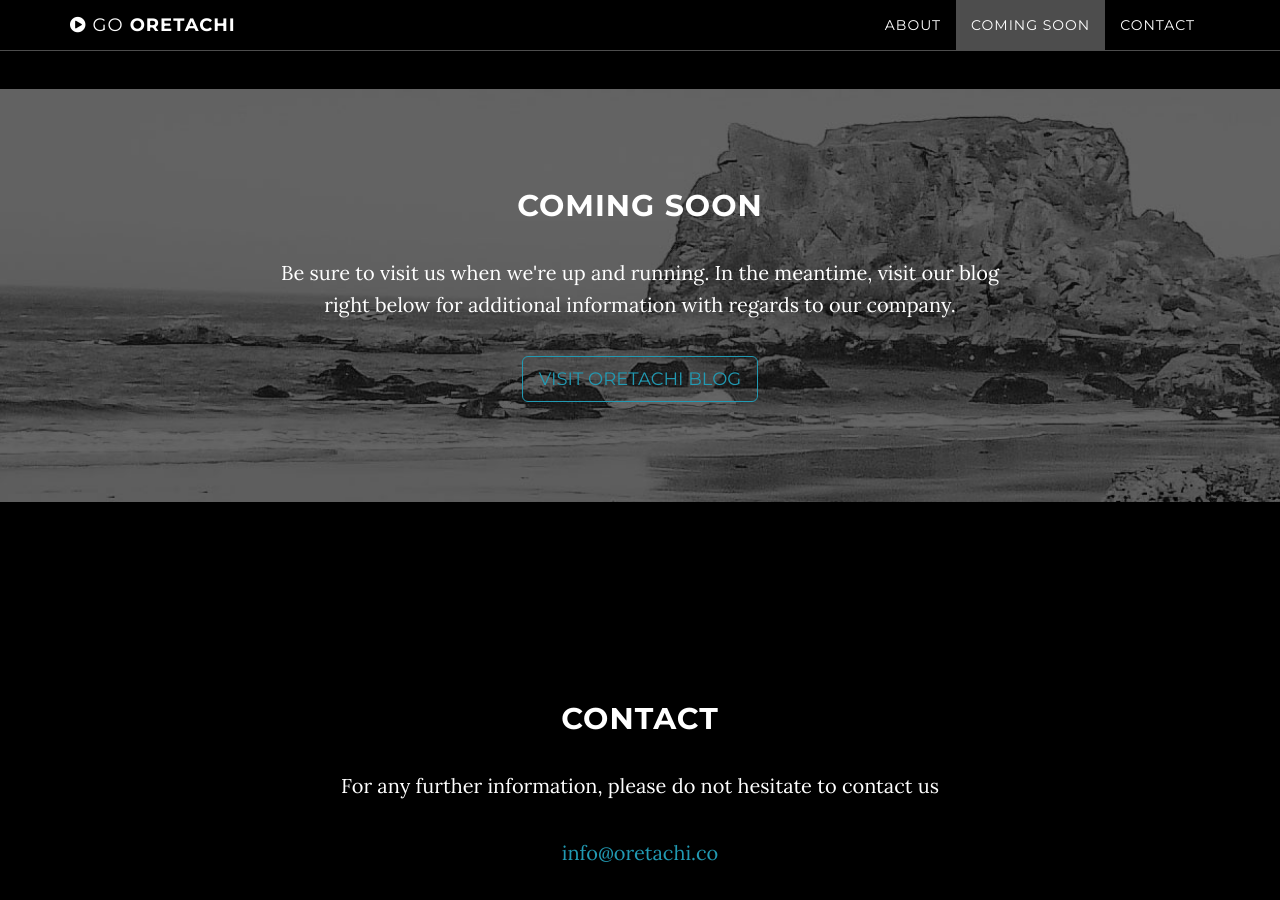
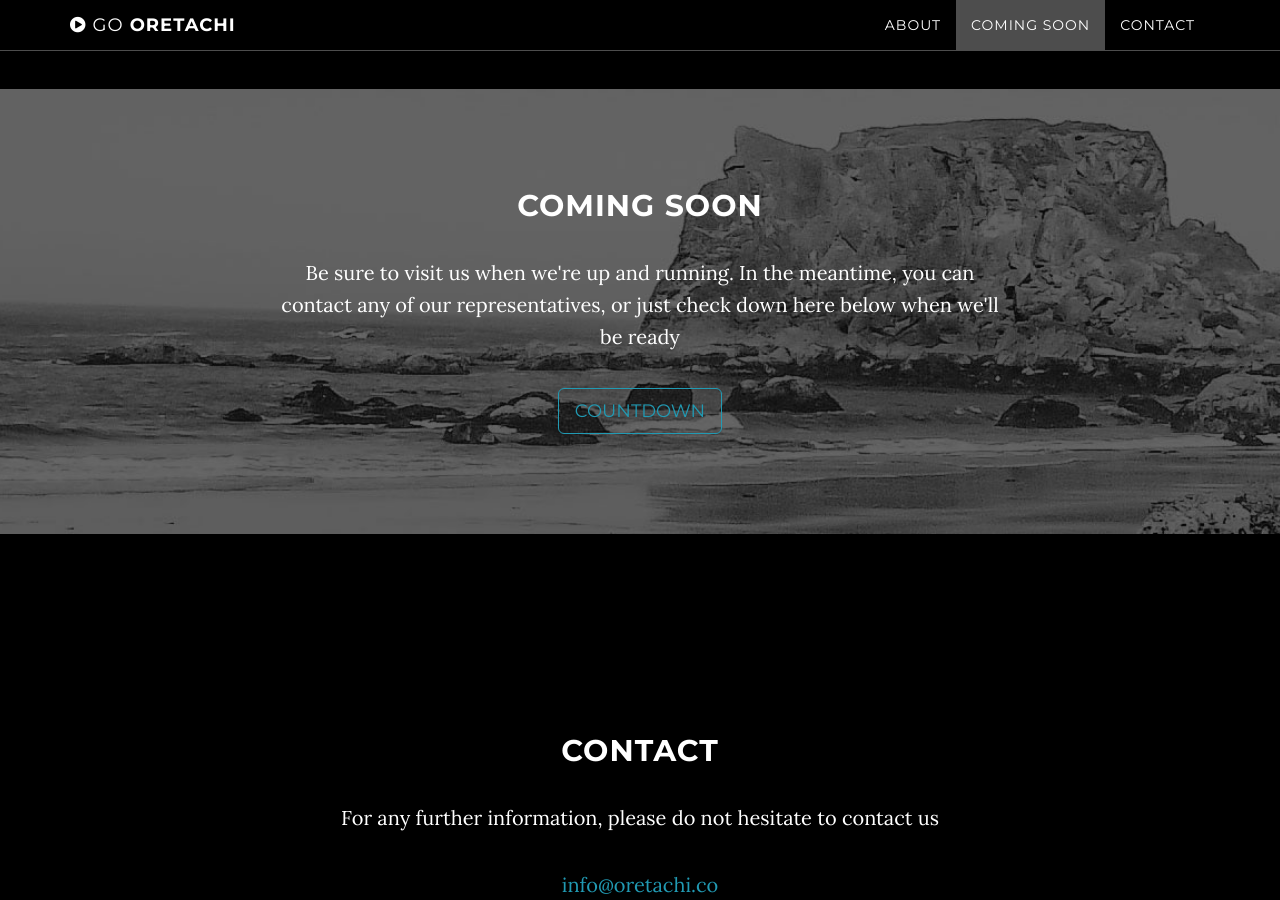
Before and after one commit to oretachi/oretachi.github.io, a Jekyll site: the page built from index.html, in a window 1280 px wide and 900 px high, scrolled down 1477 px. Built offline with Jekyll 4.4.1, drawn with Linux system fonts in a browser that asks for light colours.

Commit message:
Update download.html

```diff
--- a/_includes/download.html
+++ b/_includes/download.html
@@ -4,8 +4,8 @@
             <div class="container">
                 <div class="col-lg-8 col-lg-offset-2">
                     <h2>Coming Soon</h2>
-                    <p>Be sure to visit us when we're up and running. In the meantime, visit our blog right below for additional information with regards to our company.</p>
-                    <a href="https://blog.oretachi.co" class="btn btn-default btn-lg">Visit Oretachi Blog</a>
+                    <p>Be sure to visit us when we're up and running. In the meantime, you can contact any of our representatives, or just check down here below when we'll be ready</p>
+                    <a href="http://itsalmo.st/#oretachi" class="btn btn-default btn-lg">Countdown</a>
                 </div>
             </div>
         </div>
```
